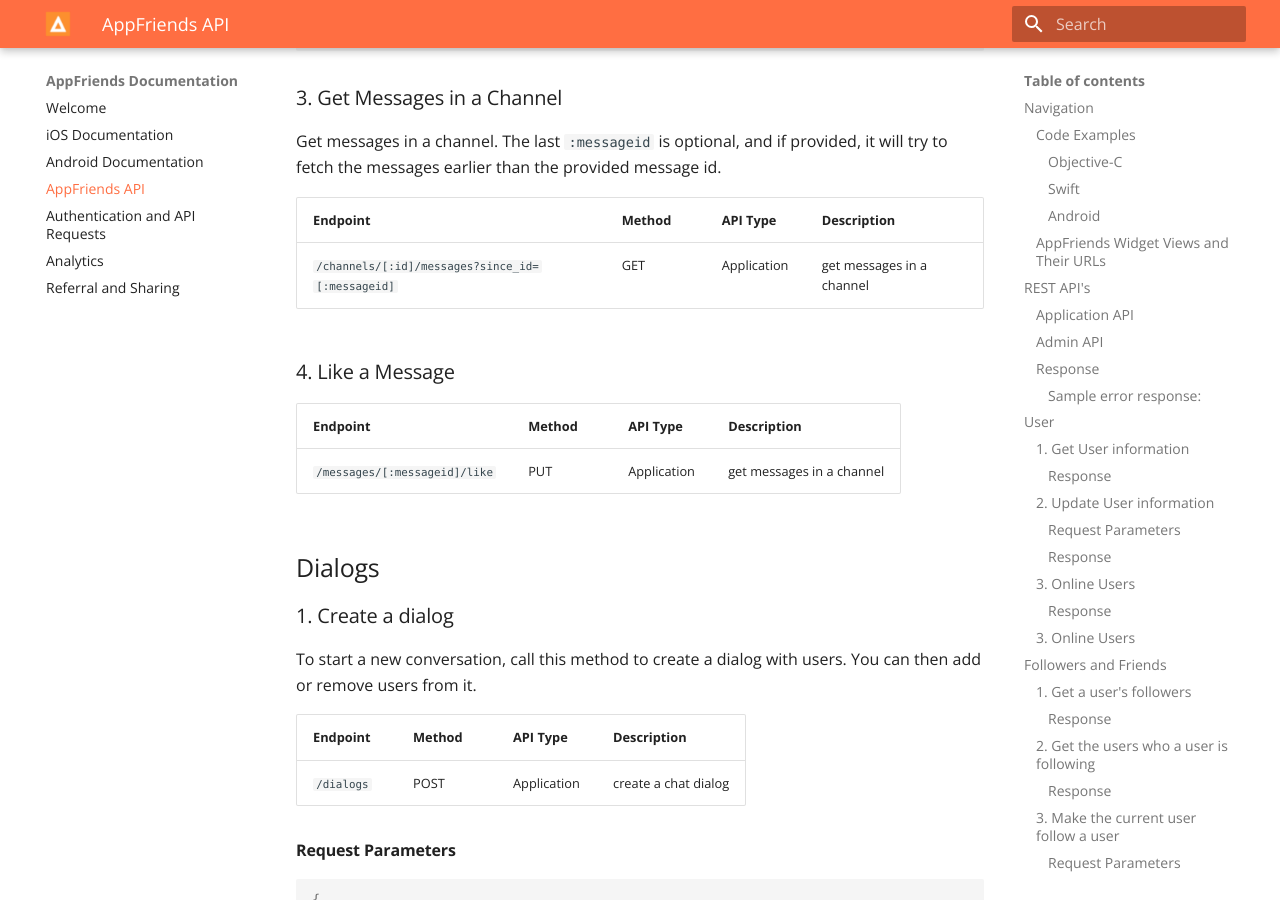
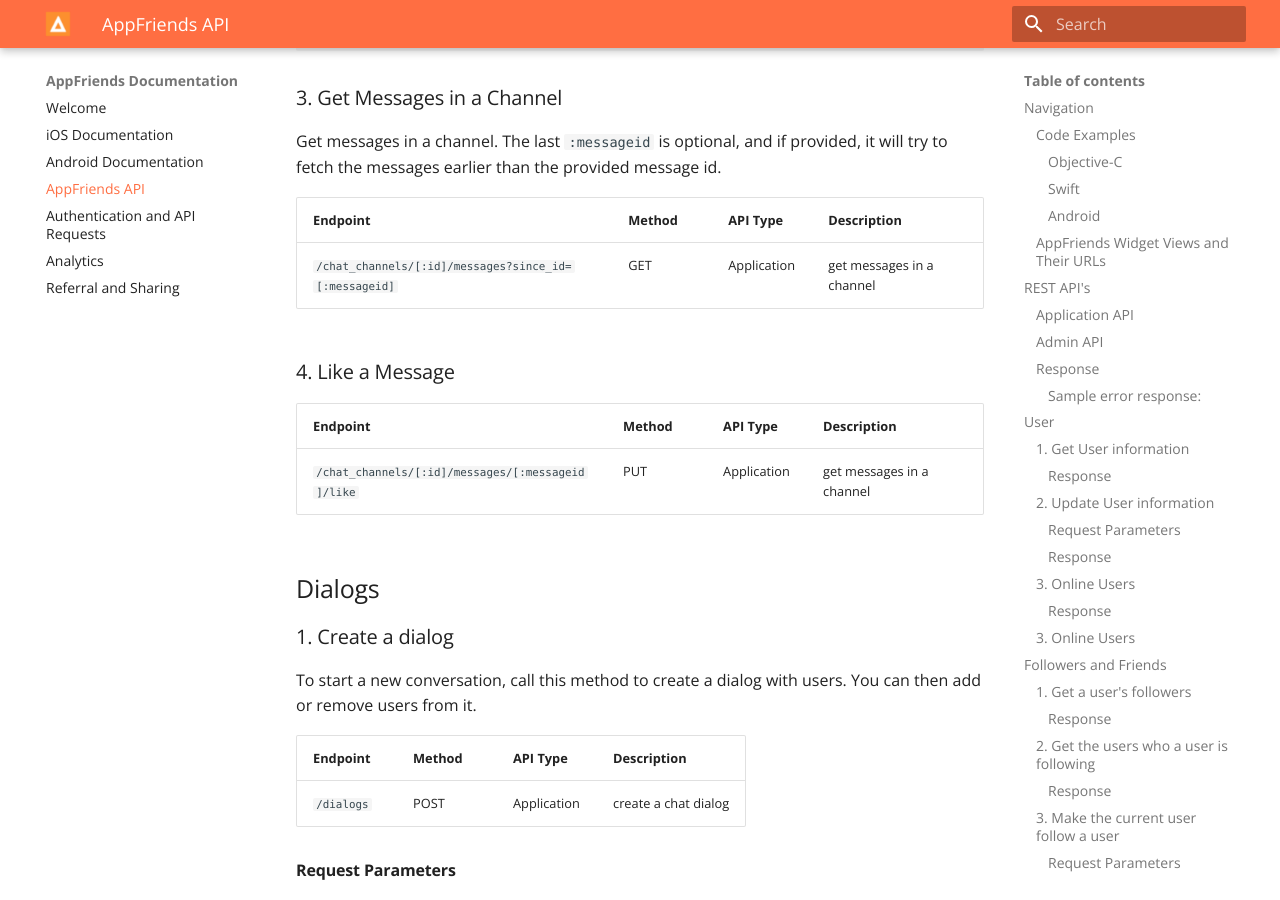
Before and after one commit to Hacknocraft/AppFriendsDocs, an MkDocs documentation site: the page built from docs/api.md, in a window 1280 px wide and 900 px high, scrolled down 18352 px. Built offline with MkDocs 1.6.1 and Material for MkDocs 9.7.7, drawn with Linux system fonts in a browser that asks for light colours; some web fonts are replaced; old or Windows-style settings are respelled for this version of MkDocs.

Commit message:
update docs

```diff
--- a/docs/api.md
+++ b/docs/api.md
@@ -688,12 +688,12 @@
 
 Endpoint      | Method        | API Type      | Description
 ------------- | ------------- | ------------- | -------------
-`/channels/[:id]/messages?since_id=[:messageid]` | GET | Application | get messages in a channel
+`/chat_channels/[:id]/messages?since_id=[:messageid]` | GET | Application | get messages in a channel
 
 ### 4. Like a Message
 Endpoint      | Method        | API Type      | Description
 ------------- | ------------- | ------------- | -------------
-`/messages/[:messageid]/like` | PUT | Application | get messages in a channel
+`/chat_channels/[:id]/messages/[:messageid]/like` | PUT | Application | get messages in a channel
 
 
 ## Dialogs
```
Also changed, not shown: site/api/index.html, site/mkdocs/search_index.json.
